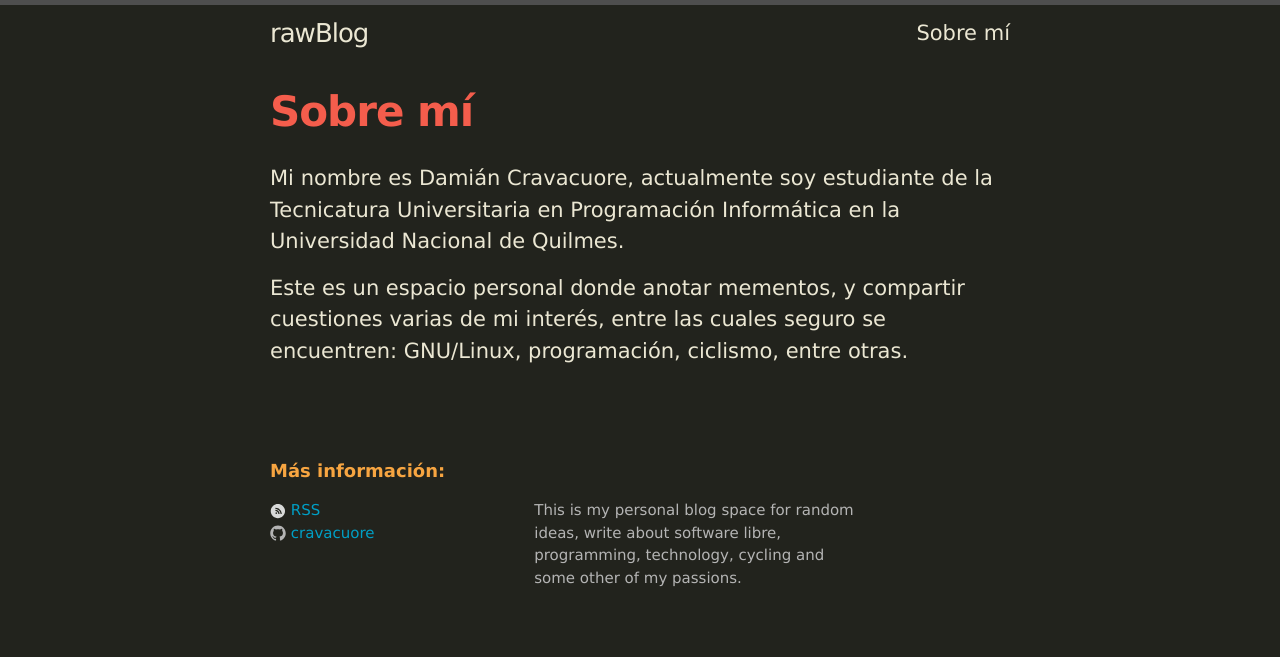
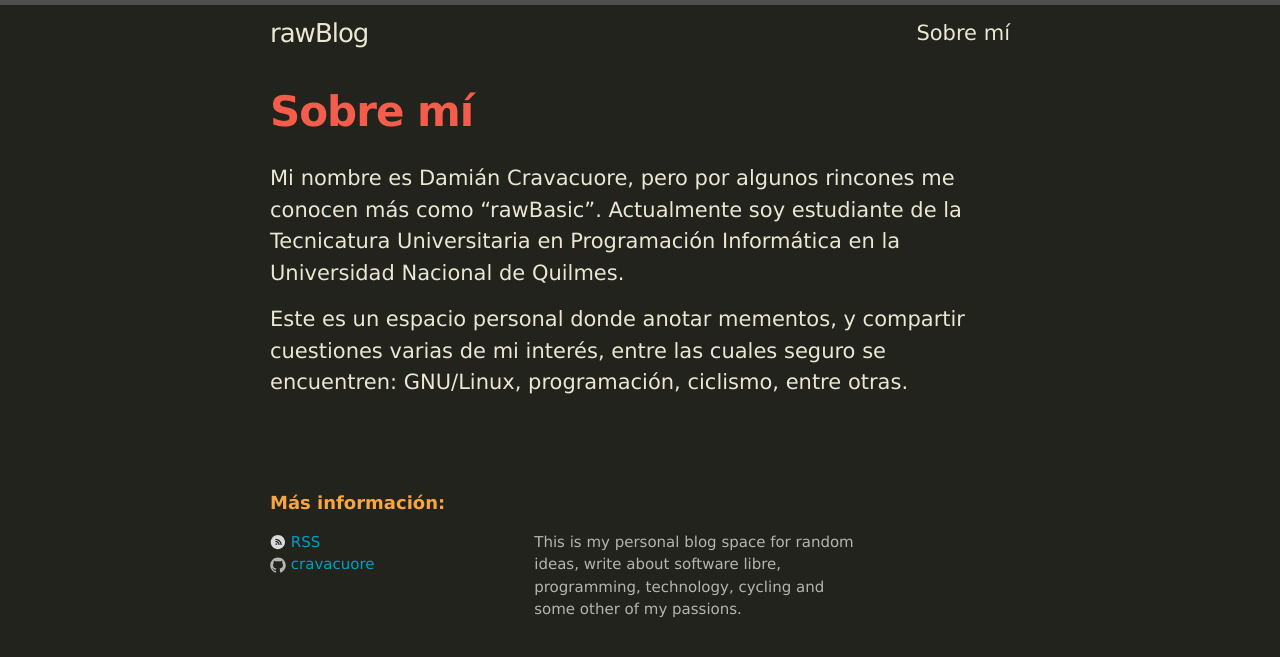
Before and after one commit to cravacuore/blog, a Jekyll site: the page built from about.md, in a window 1280 px wide. Shown: the top 657 px of the page. Built offline with Jekyll 4.4.1, drawn with Linux system fonts in a browser that asks for light colours.

Commit message:
Added nick on about page

```diff
--- a/about.md
+++ b/about.md
@@ -4,7 +4,8 @@ title: Sobre mí
 permalink: /about/
 ---
 
-Mi nombre es Damián Cravacuore, actualmente soy estudiante de la Tecnicatura
+Mi nombre es Damián Cravacuore, pero por algunos rincones me conocen más como
+"rawBasic". Actualmente soy estudiante de la Tecnicatura
 Universitaria en Programación Informática en la Universidad Nacional de Quilmes.
 
 Este es un espacio personal donde anotar mementos, y compartir cuestiones varias
```
